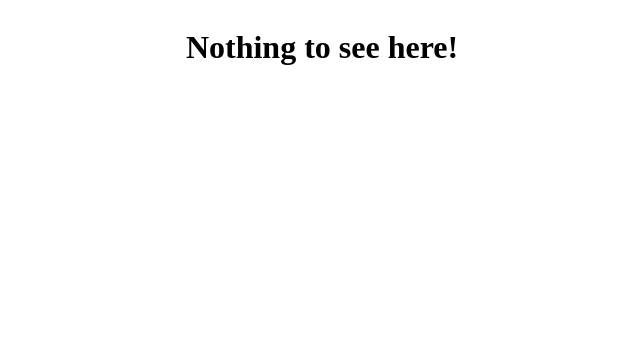
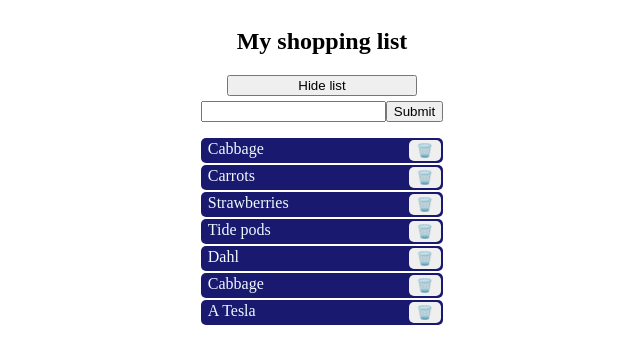
Before and after one commit to TID-ITU/listworld, a React (Create React App) app: page / in a window 1280 px wide. Shown: the top 364 px of the page, without its empty margins (318-958 px from the left). Built offline with nearby package versions, Linux system fonts and the light colour scheme.

Commit message:
Deleted useless if statement + indendation

```diff
--- a/src/components/List/List.js
+++ b/src/components/List/List.js
@@ -46,7 +46,6 @@ const List = ({name}) => {
     setHidden(prevState => !prevState)
   }
 
-  if (condition) {
     return (
     <div className="list-wrapper">
       <h2>{name}</h2>
@@ -66,18 +65,9 @@ const List = ({name}) => {
           }
         </ul>
       </div>
-      }
-
-
-        </div>
-      );
-  } else {
-    return <h1>Nothing to see here!</h1>
-  }
-
-  if (otherCondition) {
-    return
-  }
+    }
+    </div>
+  );
 };
 
 export default List;
```
